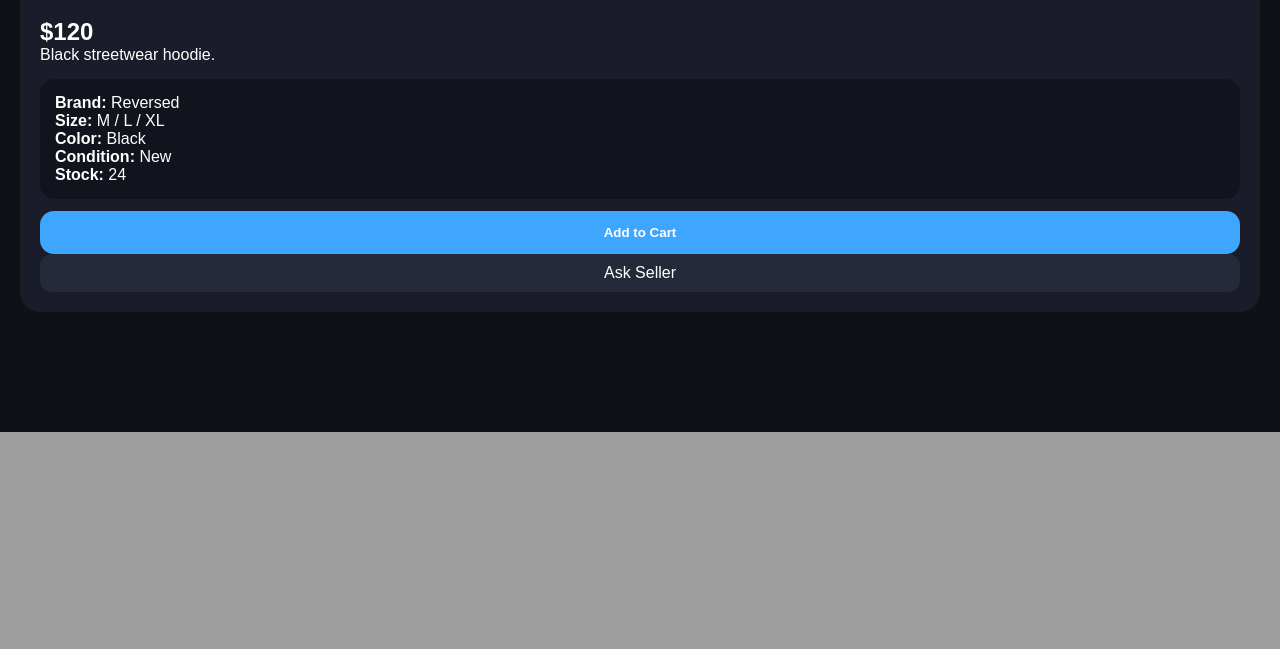
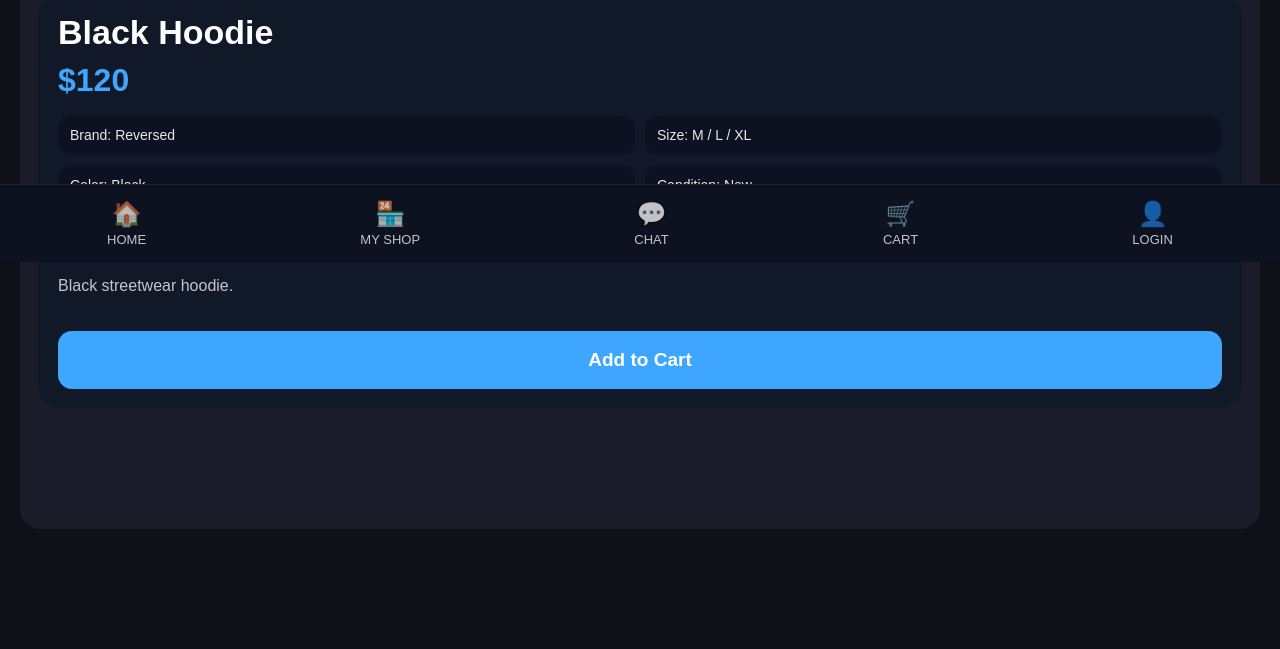
Before and after one commit to garabavladimir985-create/reversedmarket, a Flask app: page /product/1 in a window 1280 px wide. Shown: the part 538-1187 px from the top of the page. Before the commit the page ends 970 px from the top, so only its background shows below. Run offline with Flask 3, Linux system fonts and the light colour scheme; data comes from the database, SQL or seed files in the repository; some libraries are stand-ins or nearby versions.

Commit message:
product page

```diff
--- a/backend/static/css/style.css
+++ b/backend/static/css/style.css
@@ -985,3 +985,75 @@ margin-bottom:4px;
 opacity:.6;
 font-size:13px;
 }
+.product-page{
+padding:18px;
+padding-bottom:120px;
+}
+
+.back-btn{
+display:inline-block;
+margin-bottom:16px;
+color:#3ea6ff;
+text-decoration:none;
+font-weight:700;
+}
+
+.product-page-img{
+width:100%;
+max-height:520px;
+object-fit:cover;
+border-radius:24px;
+background:#111827;
+}
+
+.product-page-info{
+margin-top:20px;
+background:#111827;
+border-radius:24px;
+padding:20px;
+}
+
+.product-page-info h1{
+font-size:34px;
+margin-bottom:10px;
+}
+
+.product-page-price{
+font-size:32px;
+font-weight:900;
+color:#3ea6ff;
+margin-bottom:16px;
+}
+
+.product-meta{
+display:grid;
+grid-template-columns:repeat(2,1fr);
+gap:10px;
+margin-bottom:18px;
+}
+
+.product-meta span{
+background:#0d1220;
+padding:12px;
+border-radius:14px;
+font-size:14px;
+opacity:.9;
+}
+
+.product-page-desc{
+font-size:16px;
+line-height:1.6;
+opacity:.75;
+margin-bottom:20px;
+}
+
+.buy-btn{
+width:100%;
+height:58px;
+border:none;
+border-radius:18px;
+background:#3ea6ff;
+color:white;
+font-size:19px;
+font-weight:800;
+}
--- a/backend/templates/product.html
+++ b/backend/templates/product.html
@@ -1,42 +1,91 @@
 <!DOCTYPE html>
 <html>
 <head>
+<meta charset="UTF-8">
+<meta name="viewport" content="width=device-width, initial-scale=1.0">
 <title>{{ product.name }}</title>
 <link rel="stylesheet" href="/static/css/style.css">
+<script src="https://telegram.org/js/telegram-web-app.js"></script>
 </head>
+
 <body>
 
-<div class="topbar">
-<h1>{{ product.name }}</h1>
-<a href="/">🏠</a>
+<div class="product-page">
+
+    <a class="back-btn" href="/">← Back</a>
+
+    <img class="product-page-img" src="{{ product.image }}">
+
+    <div class="product-page-info">
+
+        <h1>{{ product.name }}</h1>
+
+        <div class="product-page-price">
+            ${{ product.price }}
+        </div>
+
+        <div class="product-meta">
+            <span>Brand: {{ product.brand }}</span>
+            <span>Size: {{ product.size }}</span>
+            <span>Color: {{ product.color }}</span>
+            <span>Condition: {{ product.condition }}</span>
+            <span>Stock: {{ product.stock }}</span>
+        </div>
+
+        <p class="product-page-desc">
+            {{ product.description }}
+        </p>
+
+        <button class="buy-btn" onclick="addToCart()">
+            Add to Cart
+        </button>
+
+    </div>
+
 </div>
 
-<div class="product-page">
-<img src="{{ product.image }}">
+<div class="bottom-nav">
+    <a href="/" class="nav-item">
+        <div>🏠</div>
+        <span>HOME</span>
+    </a>
 
-<h2>${{ product.price }}</h2>
+    <a href="/my-shop" class="nav-item">
+        <div>🏪</div>
+        <span>MY SHOP</span>
+    </a>
 
-{% if product.vip %}
-<div class="vip-badge big">VIP ITEM</div>
-{% endif %}
+    <a href="/chat" class="nav-item">
+        <div>💬</div>
+        <span>CHAT</span>
+    </a>
 
-<p>{{ product.description }}</p>
+    <a href="/cart" class="nav-item">
+        <div>🛒</div>
+        <span>CART</span>
+    </a>
 
-<div class="product-details">
-<p><b>Brand:</b> {{ product.brand }}</p>
-<p><b>Size:</b> {{ product.size }}</p>
-<p><b>Color:</b> {{ product.color }}</p>
-<p><b>Condition:</b> {{ product.condition }}</p>
-<p><b>Stock:</b> {{ product.stock }}</p>
+    <a href="/profile" class="nav-item">
+        <div>👤</div>
+        <span>LOGIN</span>
+    </a>
 </div>
 
-<button onclick="addToCart('{{ product.name }}', '{{ product.price }}')">
-Add to Cart
-</button>
+<script>
+function addToCart(){
+    let cart = JSON.parse(localStorage.getItem("cart") || "[]");
 
-<a class="chat-btn" href="/chat">Ask Seller</a>
-</div>
+    cart.push({
+        id: "{{ product.id }}",
+        name: "{{ product.name }}",
+        price: "{{ product.price }}",
+        image: "{{ product.image }}"
+    });
 
-<script src="/static/js/app.js"></script>
+    localStorage.setItem("cart", JSON.stringify(cart));
+    alert("Added to cart 🛒");
+}
+</script>
+
 </body>
 </html>
```
